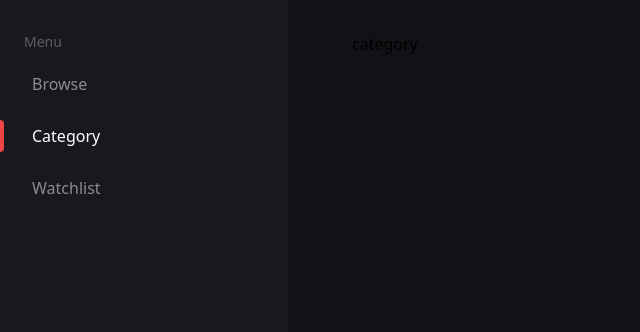
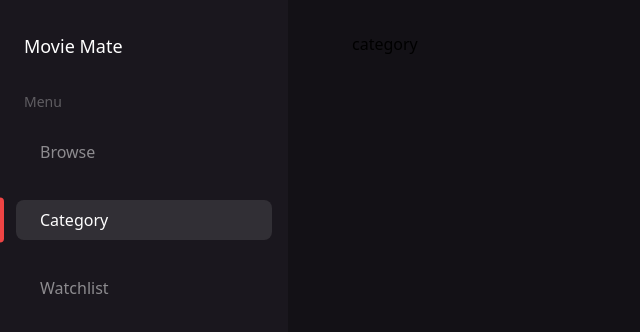
Before and after one commit to mulyant20/movie-mate, a Next.js app: page /category in a window 1280 px wide. Shown: the top 332 px of the page, without its empty margins (0-640 px from the left). Built offline with nearby package versions, Linux system fonts and the light colour scheme.

Commit message:
style: add bg white on hover and isActive

```diff
--- a/components/Sidebar/Sidebar.tsx
+++ b/components/Sidebar/Sidebar.tsx
@@ -1,28 +1,33 @@
-import Link from 'next/link'
-import { useRouter } from 'next/router';
+import { useRouter } from 'next/router'
 import React from 'react'
-import SidebarMenu from './SidebarMenu';
+import SidebarMenu from './SidebarMenu'
 
 export default function Sidebar() {
-
-  const router = useRouter();
+  const router = useRouter()
 
   const isActiveRoute = () => {
     let temp: string[]
-    if(router.asPath.includes('/')) {
+    if (router.asPath.includes('/')) {
       temp = router.asPath.split('/')
       return `/${temp[1]}`
     }
-  };
+  }
 
   return (
     <div className='fixed h-screen w-72 bg-[#1A171E] top-0 left-0'>
+      <p className='mt-8 mb-8 text-lg text-white mx-6'>Movie Mate</p>
       <div>
-        <p className='mx-6 text-sm text-white/30 mb-3 mt-8'>Menu</p>
+        <p className='mx-6 text-sm text-white/30 mb-3'>Menu</p>
         <div className='flex flex-col gap-3'>
-          <SidebarMenu route={isActiveRoute()} href='/'>Browse</SidebarMenu>
-          <SidebarMenu route={isActiveRoute()} href='/category'>Category</SidebarMenu>
-          <SidebarMenu route={isActiveRoute()} href='/watchlist'>Watchlist</SidebarMenu>
+          <SidebarMenu route={isActiveRoute()} href='/'>
+            Browse
+          </SidebarMenu>
+          <SidebarMenu route={isActiveRoute()} href='/category'>
+            Category
+          </SidebarMenu>
+          <SidebarMenu route={isActiveRoute()} href='/watchlist'>
+            Watchlist
+          </SidebarMenu>
         </div>
       </div>
     </div>
--- a/components/Sidebar/SidebarMenu.tsx
+++ b/components/Sidebar/SidebarMenu.tsx
@@ -19,11 +19,13 @@ export default function SidebarMenu({ href, route, children }: Props) {
   }, [])
 
   return (
-    <div className={`w-full py-2 px-8 justify-between relative`}>
+    <div className='w-full py-2 px-4 justify-between relative'>
       {isActive ? (
         <div className='h-[80%] w-[4px] absolute top-1/2 -translate-y-1/2 left-0 bg-red-500 rounded-r-lg'></div>
       ) : null}
-      <Link href={href} className={isActive ? 'text-white' : 'text-white/50'}>{children}</Link>
+      <div className={`w-full px-6 py-2 rounded-lg hover:bg-white/10 ${isActive ? 'bg-white/10' : null}`}>
+        <Link href={href} className={isActive ? 'text-white' : 'text-white/50'}>{children}</Link>
+      </div>
     </div>
   )
 }
```
